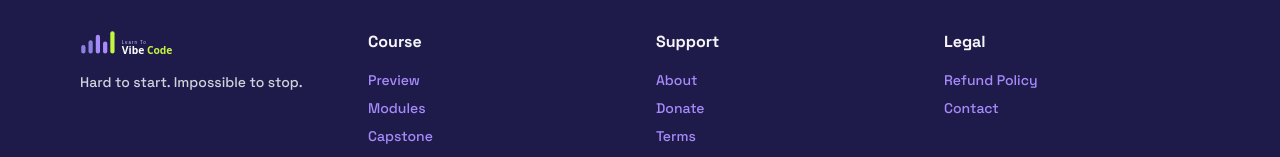
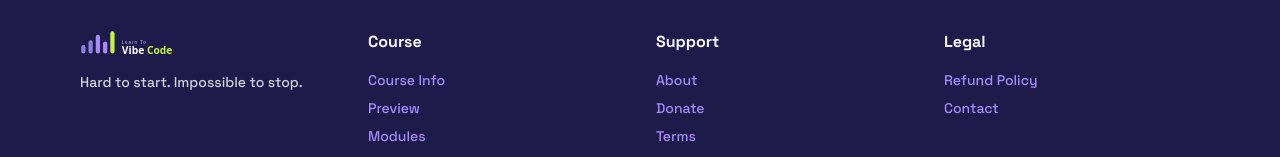
Before and after one commit to thechefcharles/learn-to-vibe-code, a Next.js app: page /landing-adult in a window 1280 px wide. Shown: the part 3543-3700 px from the top of the page. Built offline with nearby package versions, Linux system fonts and the light colour scheme.

Commit message:
feat: enable signed-in users to view landing page with query param, add footer link

```diff
--- a/app/page.tsx
+++ b/app/page.tsx
@@ -8,16 +8,22 @@ export const metadata: Metadata = {
   description: "16 modules, 93 hours, 9.3 CEUs. Learn full-stack development with AI. Free, accredited, with a capstone project.",
 };
 
-export default async function Home() {
+interface HomeProps {
+  searchParams?: Promise<{ view?: string }>;
+}
+
+export default async function Home(props: HomeProps) {
+  const searchParams = await props.searchParams;
+  const viewLanding = searchParams?.view === 'landing';
   const user = await getUser();
 
-  // If user is already logged in, redirect to dashboard
-  if (user) {
+  // If user is already logged in and not explicitly viewing landing page, redirect to dashboard
+  if (user && !viewLanding) {
     redirect('/dashboard');
   }
 
-  // If not logged in, show landing page
-  // Enrolled users who aren't signed in will see the landing page
-  // and can click "Enroll Free" to go to sign-in/sign-up
+  // Show landing page if:
+  // - User is not logged in, OR
+  // - User is logged in but explicitly requested landing page view with ?view=landing
   return <KidsLandingPage />;
 }
--- a/components/Footer.tsx
+++ b/components/Footer.tsx
@@ -25,6 +25,11 @@ export function Footer() {
           <div>
             <h3 className="font-display font-bold text-paper mb-4">Course</h3>
             <ul className="space-y-2 text-sm">
+              <li>
+                <Link href="/?view=landing" className="text-violet-light hover:text-lime transition">
+                  Course Info
+                </Link>
+              </li>
               <li>
                 <Link href="/demo" className="text-violet-light hover:text-lime transition">
                   Preview
```
